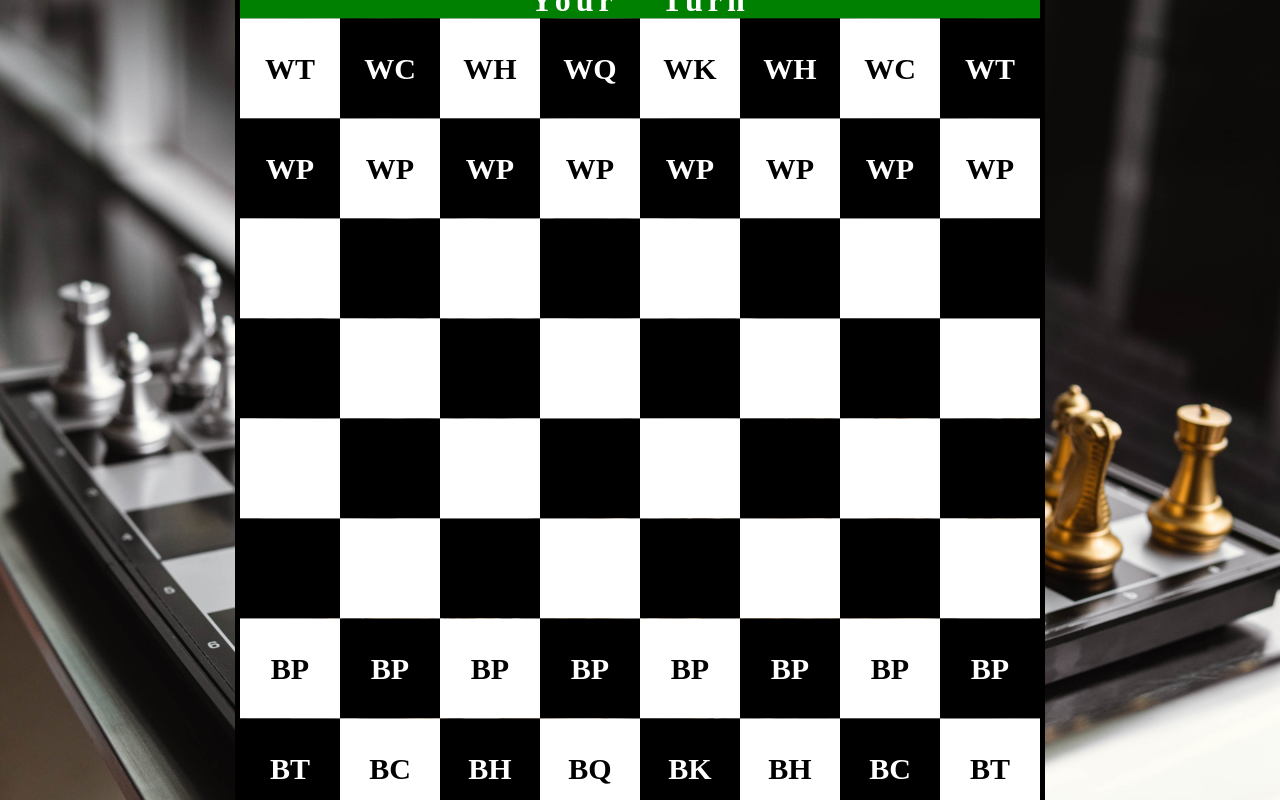
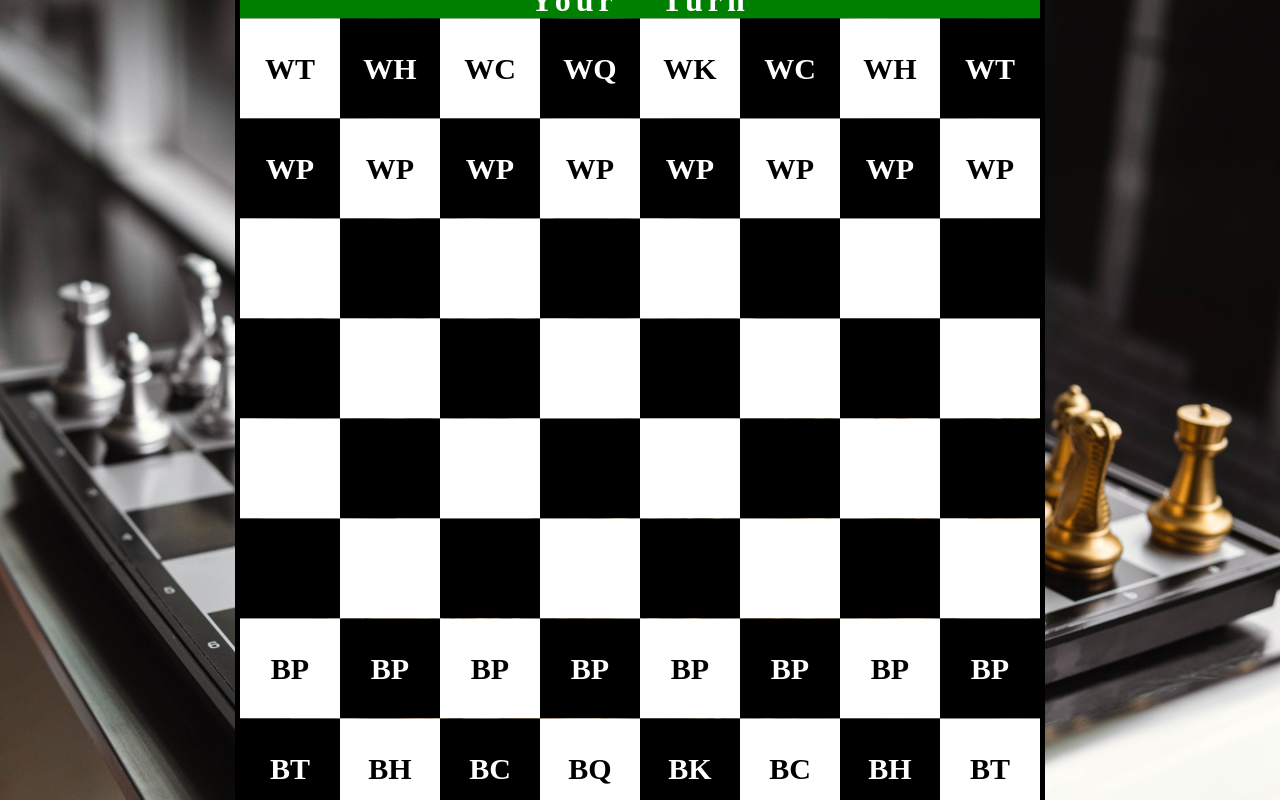
Before and after one commit to Tufiel/chess, a plain HTML site: page index.html in a window 1280 px wide. Drawn offline with Linux system fonts and the light colour scheme.

Commit message:
Knight and bishop were miss placed

```diff
--- a/index.html
+++ b/index.html
@@ -15,12 +15,12 @@
 
 		<div class="row">
 		<div class="square" id="s1" onclick="showMoves(this)">WT</div>
-		<div class="square" id="s2" onclick="showMoves(this)">WC</div>
-		<div class="square" id="s3" onclick="showMoves(this)">WH</div>
+		<div class="square" id="s2" onclick="showMoves(this)">WH</div>
+		<div class="square" id="s3" onclick="showMoves(this)">WC</div>
 		<div class="square" id="s4" onclick="showMoves(this)">WQ</div>
 		<div class="square" id="s5" onclick="showMoves(this)">WK</div>
-		<div class="square" id="s6" onclick="showMoves(this)">WH</div>
-		<div class="square" id="s7" onclick="showMoves(this)">WC</div>
+		<div class="square" id="s6" onclick="showMoves(this)">WC</div>
+		<div class="square" id="s7" onclick="showMoves(this)">WH</div>
 		<div class="square" id="s8" onclick="showMoves(this)">WT</div>
 	</div>
 
@@ -92,12 +92,12 @@
 
 	<div class="row">
 		<div class="square" id="s57" onclick="showMoves(this)">BT</div>
-		<div class="square" id="s58" onclick="showMoves(this)">BC</div>
-		<div class="square" id="s59" onclick="showMoves(this)">BH</div>
+		<div class="square" id="s58" onclick="showMoves(this)">BH</div>
+		<div class="square" id="s59" onclick="showMoves(this)">BC</div>
 		<div class="square" id="s60" onclick="showMoves(this)">BQ</div>
 		<div class="square" id="s61" onclick="showMoves(this)">BK</div>
-		<div class="square" id="s62" onclick="showMoves(this)">BH</div>
-		<div class="square" id="s63" onclick="showMoves(this)">BC</div>
+		<div class="square" id="s62" onclick="showMoves(this)">BC</div>
+		<div class="square" id="s63" onclick="showMoves(this)">BH</div>
 		<div class="square" id="s64" onclick="showMoves(this)">BT</div>
 	</div>
 
```
